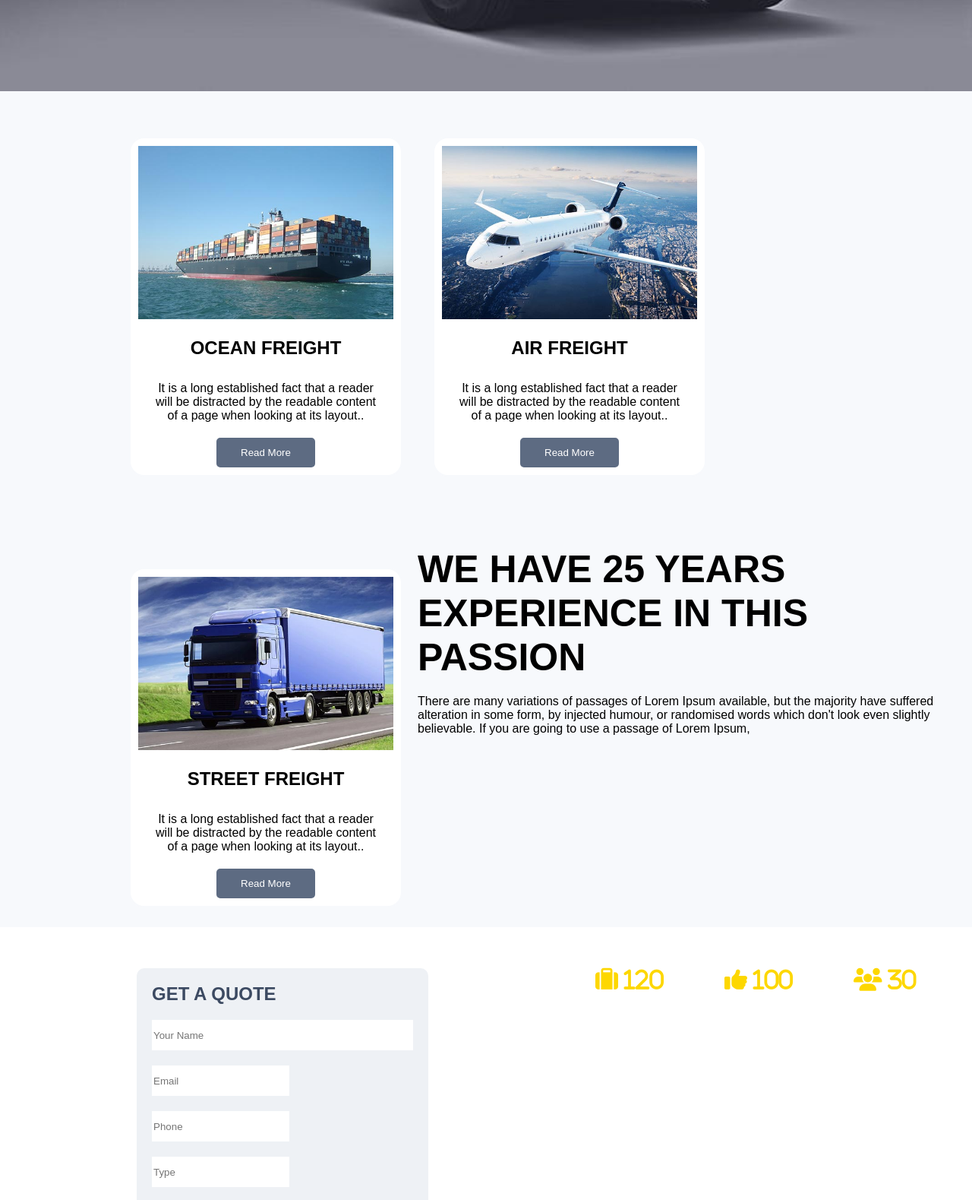
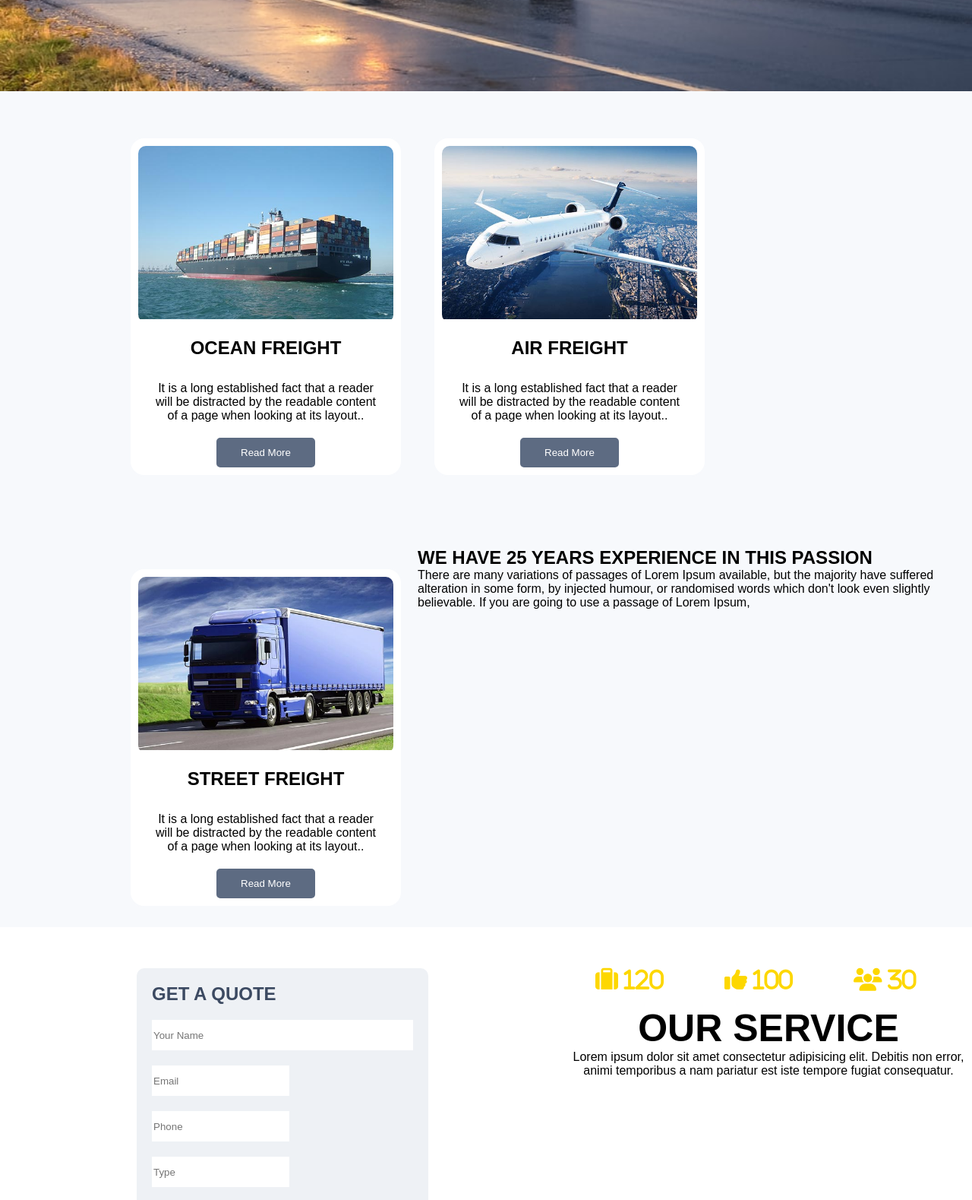
Before and after one commit to kasiviswanadh255/Kasi-Html-Css-Js, a plain HTML site: page Task/temp.html in a window 1280 px wide. Shown: the part 780-2359 px from the top of the page at 76% size. Drawn offline with Linux system fonts and the light colour scheme.

Commit message:
TaskWeek1

```diff
--- a/Task/style.css
+++ b/Task/style.css
@@ -49,7 +49,7 @@ li:hover{
     color: rgb(253, 215, 0);
 }
 main{
-    background: url(/Task/truck-bg1.jpg) no-repeat center;
+    background: url(/Task/truck-bg.jpg) no-repeat center;
     height: 100vh;
     background-size: cover;
     color: #fff;
@@ -59,11 +59,11 @@ main{
     margin: 100px 400px 0px 400px;
     height: 400px;
 }
-h1{
+.article h1{
     font-size: 50px;
     margin-bottom: 20px;
 }
-h4{
+.article h4{
     margin-bottom: 20px;
 }
 .btn1,.btn2{
@@ -124,12 +124,24 @@ button:hover{
     border: 2px solid #f7f9fc;
     border-radius: 20px;
     padding: 10px;
+    transition: 0.5s;
 }
-.card img{
+.card .image{
     width: 100%;
+    border-radius: 10px;
+    overflow: hidden;
+}
+.card .image img{
+    width: 100%;
+}
+.card img:hover{
+    transform: scale(1.1);
 }
 .card h2{
     padding: 20px 0px 10px 0px;
+}
+.card h2:hover{
+    color: rgb(253, 215, 0);
 }
 .card p{
     padding: 20px 20px;
@@ -141,7 +153,7 @@ button:hover{
     padding: 10px 30px;
     border-radius: 5px;
     color: #fff;
-    transition: 0.5s;
+    /* transition: 0.5s; */
 }
 .info{
     background-color:#f7f9fc ;
@@ -200,7 +212,14 @@ button:hover{
     margin: 20px 40px;
     float: left;
 }
+.services{
+    height: 100vh;
+    text-align: center;
 
+}
+.services h1{
+    font-size: 50px;
+}
 .clear {
     clear: both;
 }
--- a/Task/temp.html
+++ b/Task/temp.html
@@ -41,9 +41,9 @@
                 <i class="fa-solid fa-angle-right"></i><i class="fa-solid fa-angle-left"></i>
             </div>
         </main>
-        <div class="cover">
+        <section class="cover">
             <div class="card">
-                <div>
+                <div class="image">
                     <img src="cardimg1.jpg" alt="">
                 </div>
                 <h2>OCEAN FREIGHT</h2>
@@ -53,7 +53,7 @@
                 <button class="btn3">Read More</button>
             </div>
             <div class="card">
-                <div>
+                <div class="image">
                     <img src="cardimg2.jpg" alt="">
                 </div>
                 <h2>AIR FREIGHT</h2>
@@ -64,7 +64,7 @@
                 <button class="btn3">Read More</button>
             </div>
             <div class="card">
-                <div>
+                <div class="image">
                     <img src="cardimg3.jpg" alt="">
                 </div>
                 <h2>STREET FREIGHT</h2>
@@ -73,8 +73,8 @@
                     when looking at its layout..</p>
                 <button class="btn3">Read More</button>
             </div>
-        </div>
-        <div class="info">
+        </section>
+        <section class="info">
             <div class="inform">
                 <h2>GET A QUOTE</h2>
                 <div class="Name"><input type="text" placeholder="Your Name"></div>
@@ -90,7 +90,7 @@
                 <div id="text"><textarea rows="5">Your Message</textarea></div><br>
                 <button class="rm">SEND</button>
             </div>
-            <nav>
+            <div>
                 <h1>
                     WE HAVE 25 YEARS EXPERIENCE IN THIS PASSION
                 </h1>
@@ -104,7 +104,14 @@
                     <i class="fa-solid fa-thumbs-up"> 100</i>
                     <i class="fa-solid fa-users"> 30</i>
                 </div>
-            </nav>
-        </div>
+            </div>
+        </section>
+        <section class="services">
+            <h1>OUR SERVICE</h1>
+            <p>Lorem ipsum dolor sit amet consectetur adipisicing elit. Debitis non error,
+                animi temporibus a nam pariatur est iste tempore fugiat consequatur.
+            </p>
+
+        </section>
     </body>
 </html>
```
